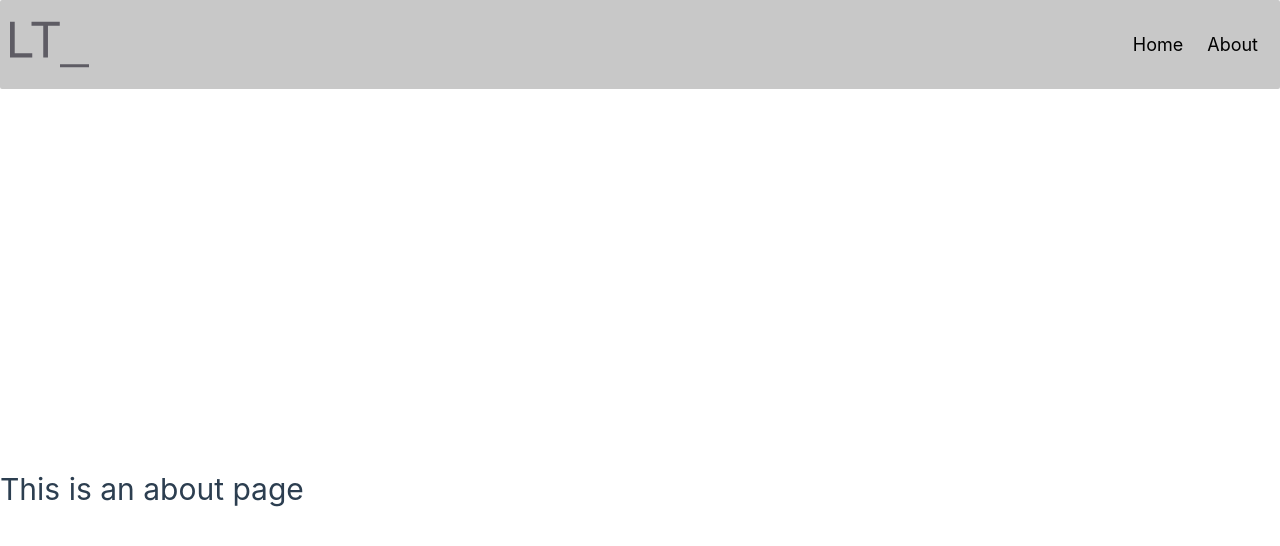
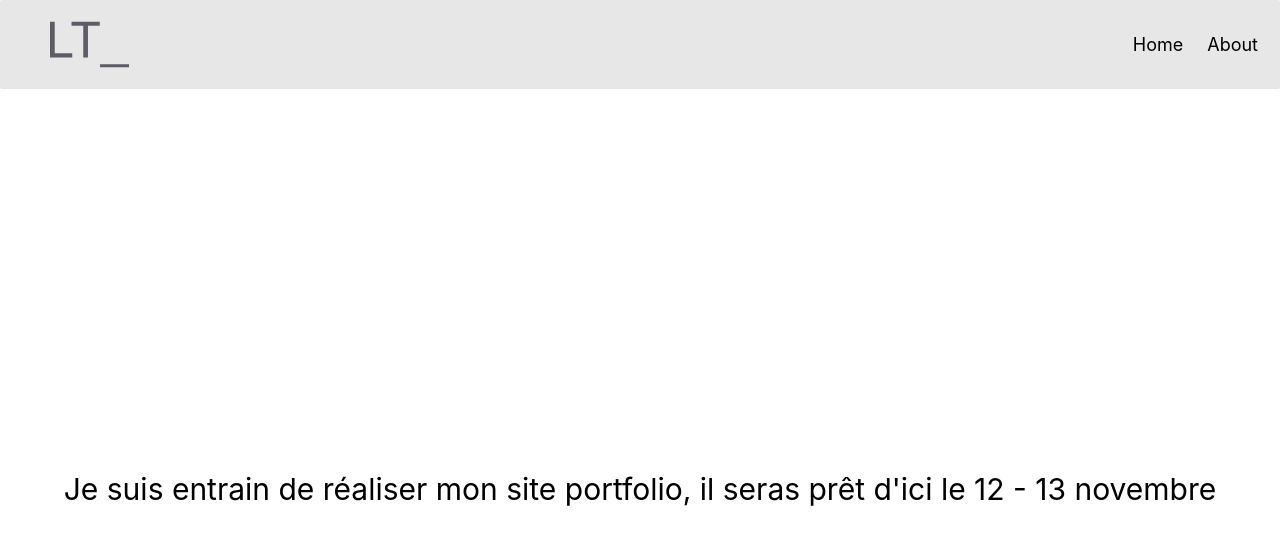
Before and after one commit to Leo-LTdev/Portfolio-LT, a Vue app: page /about in a window 1280 px wide. Shown: the top 546 px of the page. Built offline with nearby package versions, Linux system fonts and the light colour scheme.

Commit message:
Building about, tweaking css

```diff
--- a/src/assets/base.css
+++ b/src/assets/base.css
@@ -59,9 +59,6 @@
 }
 
 body {
-  min-height: 100vh;
-  color: var(--color-text);
-  background: var(--color-background);
   transition:
     color 0.5s,
     background-color 0.5s;
--- a/src/components/AboutView.vue
+++ b/src/components/AboutView.vue
@@ -6,16 +6,20 @@ import Header from './Header.vue';
 <template>
   <Header />
   <div class="about">
-    <h1>This is an about page</h1>
+    <h1>Je suis entrain de réaliser mon site portfolio, il seras prêt d'ici le 12 - 13 novembre</h1>
   </div>
 </template>
 
 <style>
-@media (min-width: 1024px) {
-  .about {
-    min-height: 100vh;
-    display: flex;
-    align-items: center;
-  }
+.about {
+  display: flex;
+  flex-direction: column;
+  justify-content: center;
+  align-items: center;
+  height: 100vh;
+}
+
+.about__title {
+  font-size: 30px;
 }
 </style>
--- a/src/components/Header.vue
+++ b/src/components/Header.vue
@@ -1,6 +1,6 @@
 <template>
   <div class="header">
-    <img class="header_logo" src="/src/assets/text.svg" alt="" />
+    <img class="header__logo" src="/src/assets/text.svg" alt="" />
     <div class="header__right">
       <router-link to="/">Home</router-link>
       <router-link to="/about">About</router-link>
@@ -12,7 +12,7 @@
 .header {
   overflow: hidden;
   padding: 20px 10px;
-  background: var(--vt-c-divider-light-1);
+  background: var(--vt-c-divider-light-2);
   justify-content: space-between;
   display: flex;
   border-radius: 2px;
```
